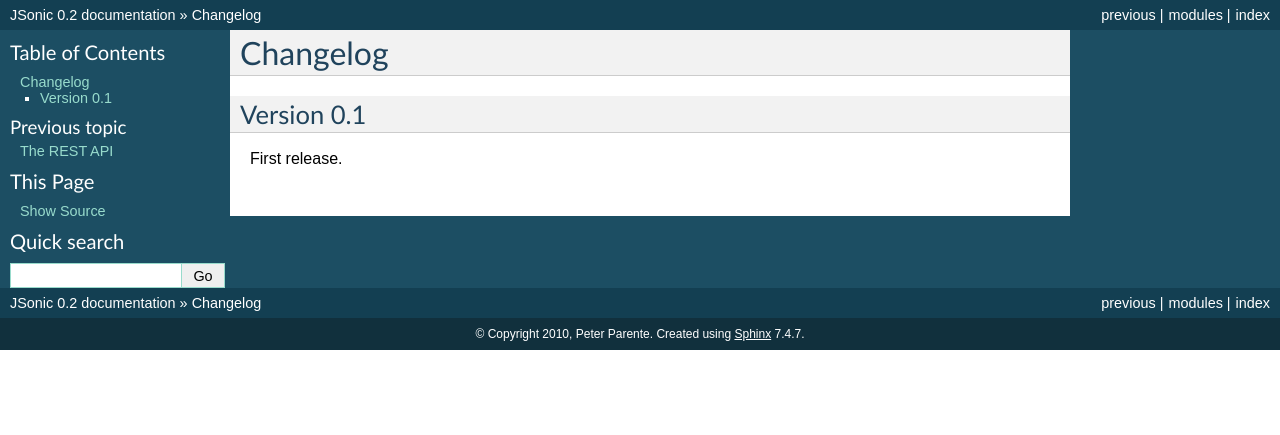
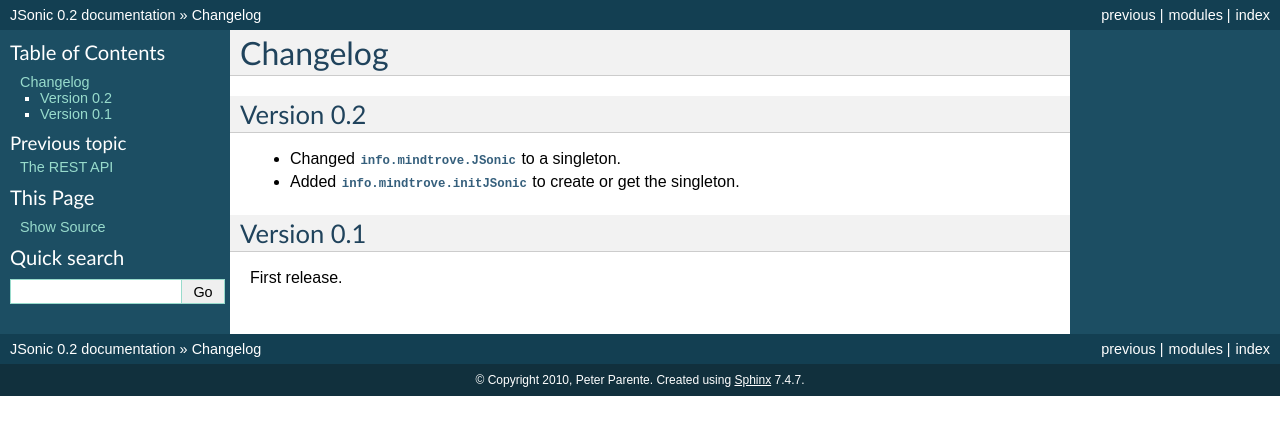
Before and after one commit to uncopenweb/jsonic, a Sphinx documentation site: the page built from doc/changelog.rst, in a window 1280 px wide. Shown: the top 435 px of the page. Built offline with Sphinx 7.4.7, drawn with Linux system fonts in a browser that asks for light colours.

Commit message:
Updated changelog for 0.2

```diff
--- a/doc/changelog.rst
+++ b/doc/changelog.rst
@@ -1,5 +1,11 @@
 Changelog
 =========
+
+Version 0.2
+-----------
+
+* Changed :class:`info.mindtrove.JSonic` to a singleton.
+* Added :func:`info.mindtrove.initJSonic` to create or get the singleton.
 
 Version 0.1
 -----------
```
